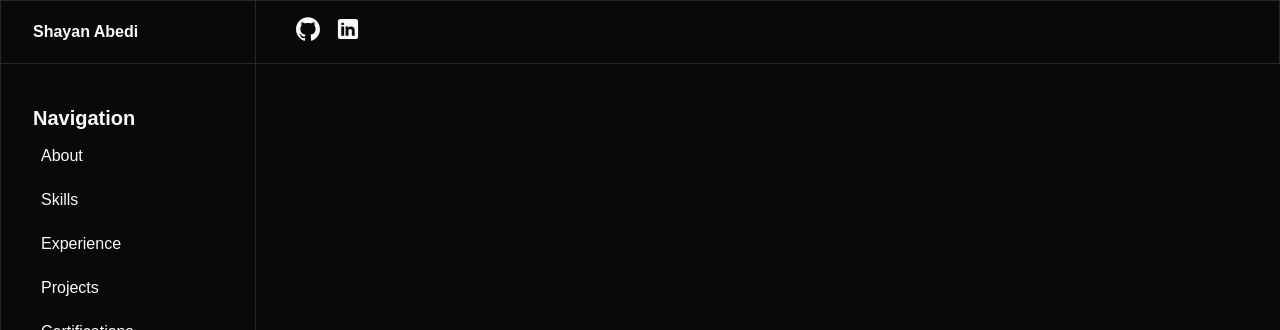
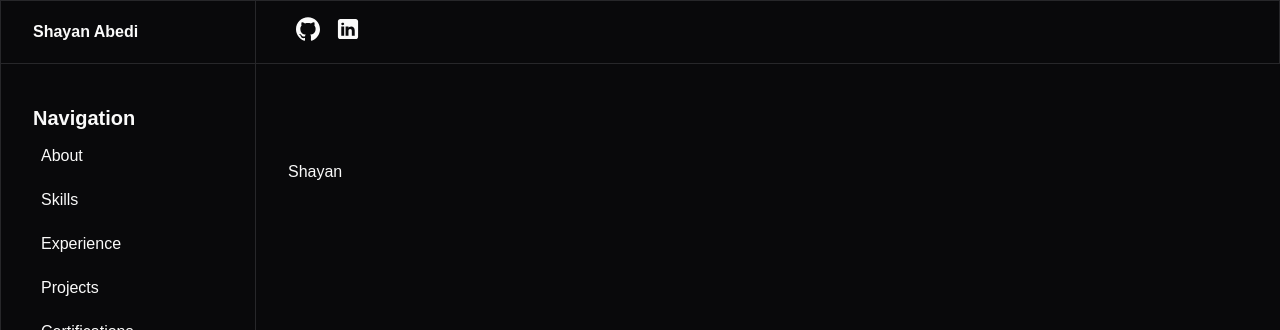
Before and after one commit to shayanabedi98/2025-portfolio, a React (Vite) app: page / in a window 1280 px wide. Shown: the top 330 px of the page. Built offline with nearby package versions, Linux system fonts and the light colour scheme.

Commit message:
adjusted navbar and sidebar styles

```diff
--- a/src/App.tsx
+++ b/src/App.tsx
@@ -1,3 +1,4 @@
+import Container from "./components/Container";
 import Navbar from "./components/Navbar";
 import Sidebar from "./components/Sidebar";
 
@@ -5,8 +6,13 @@ function App() {
   return (
     <div className="flex flex-col">
       <Navbar />
-      <div className="flex">
+      <div className="flex flex-1 sticky top-0">
         <Sidebar />
+        <div className="pl-64 w-full">
+          <Container>
+            <h1>Shayan</h1>
+          </Container>
+        </div>
       </div>
     </div>
   );
--- /dev/null
+++ b/src/components/Container.tsx
@@ -0,0 +1,7 @@
+export default function Container({ children }: { children: React.ReactNode }) {
+  return (
+    <div className="w-full mt-24 mb-24 max-w-[960px] mx-auto max-[960px]:px-4">
+      {children}
+    </div>
+  );
+}
--- a/src/components/Navbar.tsx
+++ b/src/components/Navbar.tsx
@@ -1,6 +1,6 @@
 export default function Navbar() {
   return (
-    <div className="flex items-center h-16 border-l-0 border border-accent">
+    <div className="sticky top-0 flex items-center h-16 border-l-0 border border-accent">
       <div className="px-8 h-full flex items-center w-64 border-x border-accent">
         <h1 className="font-bold">Shayan Abedi</h1>
       </div>
--- a/src/components/Sidebar.tsx
+++ b/src/components/Sidebar.tsx
@@ -12,7 +12,7 @@ export default function Sidebar() {
   const [pathname, setPathname] = useState(window.location.pathname);
 
   return (
-    <nav className="min-h-[100lvh] w-64 border-y-0 flex flex-col gap-1 py-10 px-8 border-accent border-x">
+    <div className="w-64 fixed left-0 border-y-0 h-full flex flex-col gap-1 py-10 px-8 border-accent border-x">
       <h1 className="font-bold text-xl">Navigation</h1>
       <SidebarNavItem href="/#about" content="About" />
       <SidebarNavItem href="/#skills" content="Skills" />
@@ -21,6 +21,6 @@ export default function Sidebar() {
       <SidebarNavItem href="/#certifications" content="Certifications" />
       <SidebarNavItem href="/#soft" content="Soft Skills" />
       <SidebarNavItem href="/#contact" content="Contact" />
-    </nav>
+    </div>
   );
 }
```
